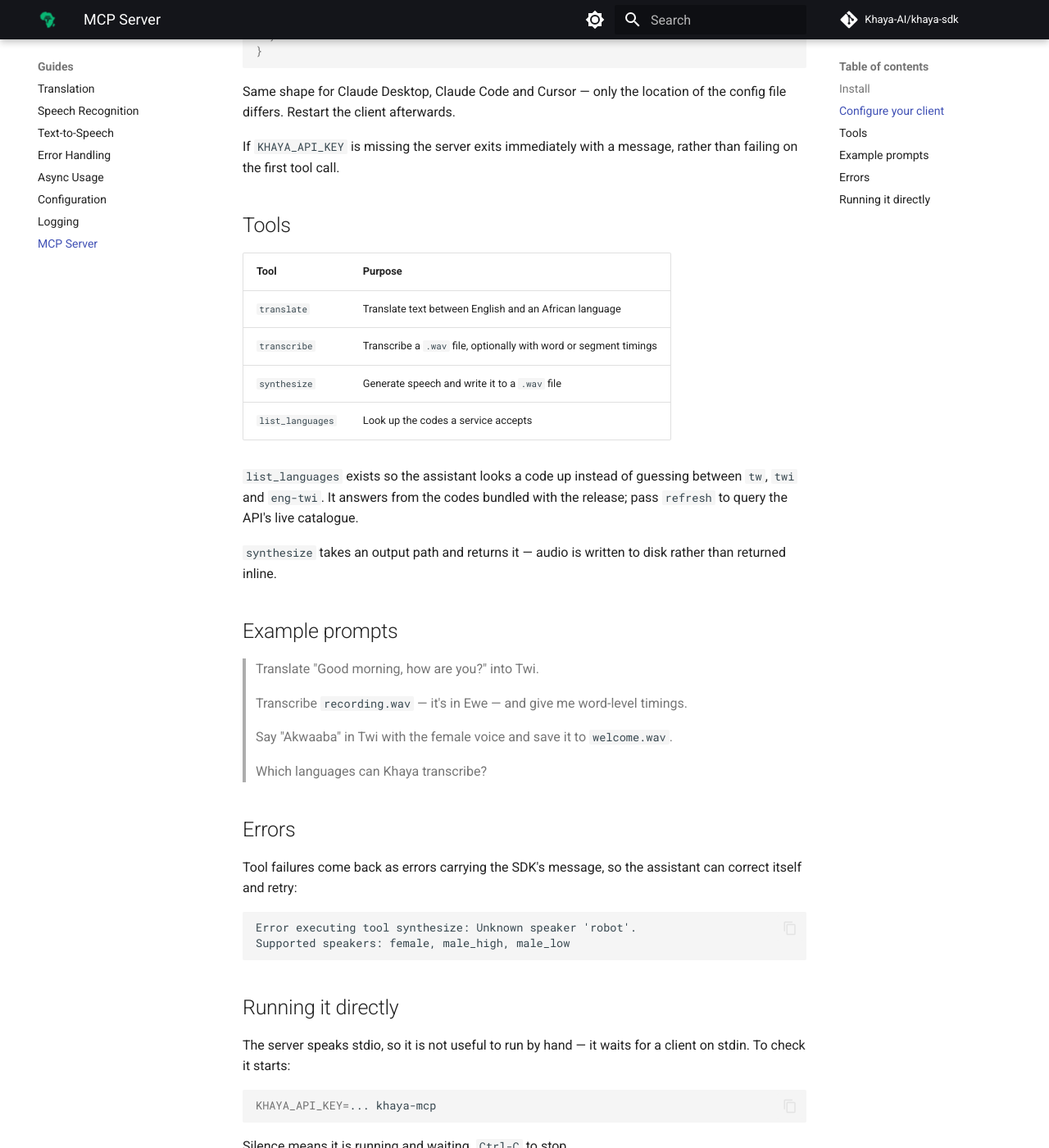
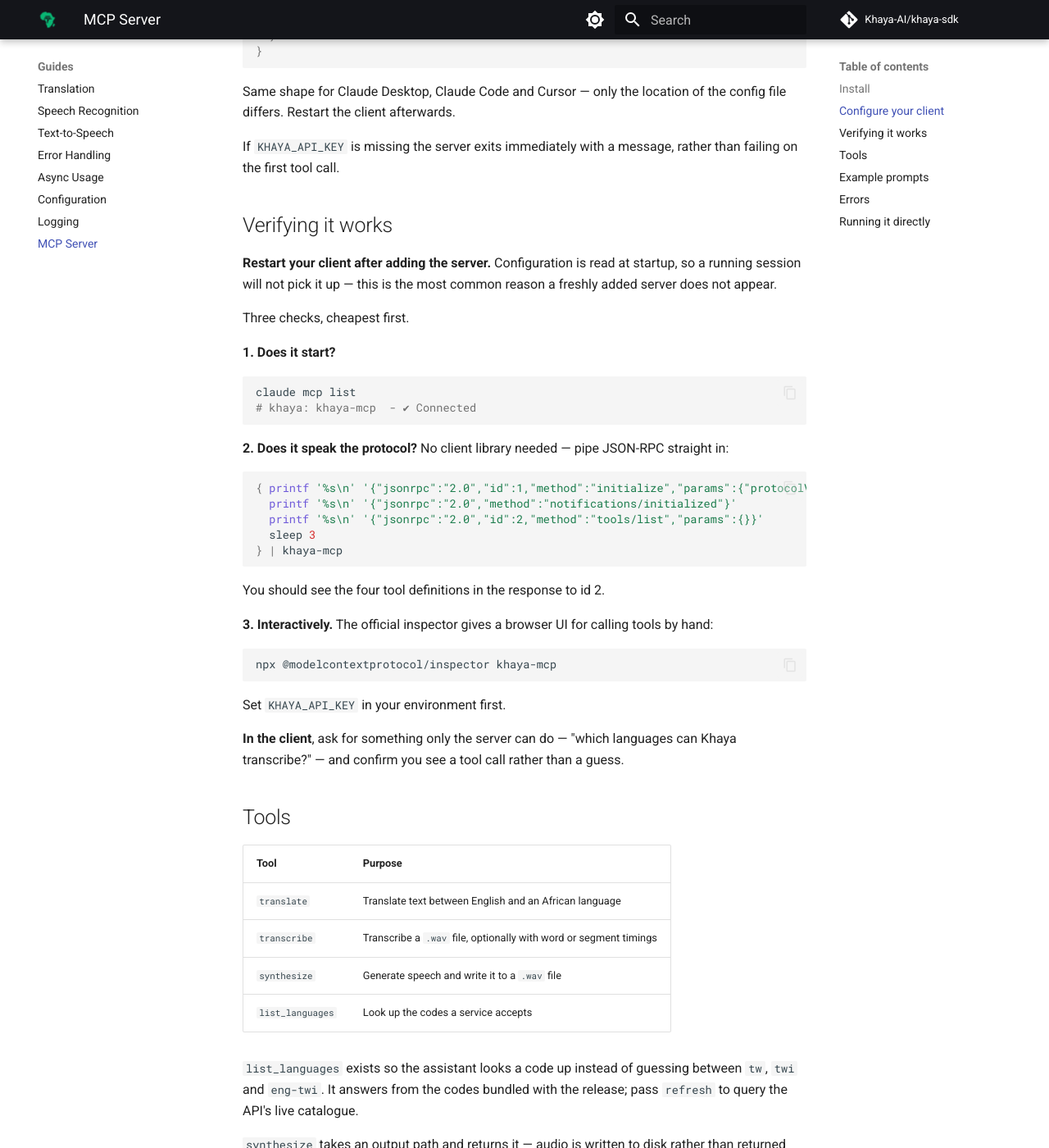
Before and after one commit to Khaya-AI/khaya-sdk, an MkDocs documentation site: the page built from docs/guides/mcp.md, in a window 1280 px wide and 1400 px high, scrolled down 700 px. Shown: the whole window at 82% size. Built offline with MkDocs 1.6.1 and Material for MkDocs 9.7.7, drawn with Linux system fonts in a browser that asks for light colours; comment, search, counter and statistics services are not loaded.

Commit message:
docs: how to verify the MCP server is working
Restart-required is the most common first-run confusion, and there was no
answer to 'how do I check it works' short of asking a client and hoping.

````diff
--- a/docs/guides/mcp.md
+++ b/docs/guides/mcp.md
@@ -34,6 +34,46 @@ the config file differs. Restart the client afterwards.
 
 If `KHAYA_API_KEY` is missing the server exits immediately with a message,
 rather than failing on the first tool call.
+
+## Verifying it works
+
+**Restart your client after adding the server.** Configuration is read at
+startup, so a running session will not pick it up — this is the most common
+reason a freshly added server does not appear.
+
+Three checks, cheapest first.
+
+**1. Does it start?**
+
+```bash
+claude mcp list
+# khaya: khaya-mcp  - ✔ Connected
+```
+
+**2. Does it speak the protocol?** No client library needed — pipe JSON-RPC
+straight in:
+
+```bash
+{ printf '%s\n' '{"jsonrpc":"2.0","id":1,"method":"initialize","params":{"protocolVersion":"2025-06-18","capabilities":{},"clientInfo":{"name":"smoke","version":"0"}}}'
+  printf '%s\n' '{"jsonrpc":"2.0","method":"notifications/initialized"}'
+  printf '%s\n' '{"jsonrpc":"2.0","id":2,"method":"tools/list","params":{}}'
+  sleep 3
+} | khaya-mcp
+```
+
+You should see the four tool definitions in the response to id 2.
+
+**3. Interactively.** The official inspector gives a browser UI for calling
+tools by hand:
+
+```bash
+npx @modelcontextprotocol/inspector khaya-mcp
+```
+
+Set `KHAYA_API_KEY` in your environment first.
+
+**In the client**, ask for something only the server can do — "which languages
+can Khaya transcribe?" — and confirm you see a tool call rather than a guess.
 
 ## Tools
 
````
